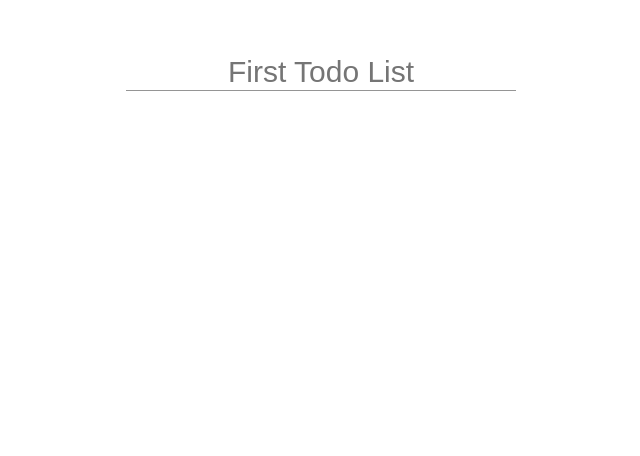
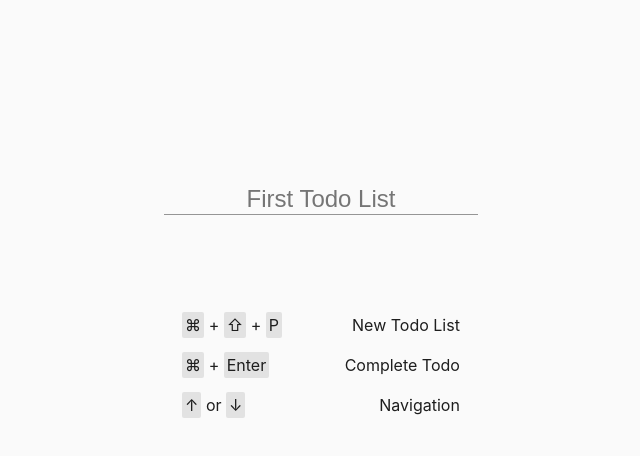
Before and after one commit to marcjulianschwarz/react-todo, a React (Create React App) app: page / in a window 1280 px wide. Shown: the part 328-784 px from the top of the page, without its empty margins (319-959 px from the left). Built offline with nearby package versions, Linux system fonts and the light colour scheme.

Commit message:
add dark mode and tutorial

```diff
--- a/src/App.tsx
+++ b/src/App.tsx
@@ -41,6 +41,38 @@ export default function App() {
             }
           }}
         ></input>
+        <div className="intro">
+          <div className="intro-row">
+            <div className="shortcut">
+              <span className="key">⌘</span>
+              <span> + </span>
+              <span className="key">⇧</span>
+              <span> + </span>
+              <span className="key">P</span>
+            </div>
+            <div className="description">New Todo List</div>
+          </div>
+          <div className="intro-row">
+            <div className="shortcut">
+              <span className="key">⌘</span>
+              <span> + </span>
+              <span className="key">Enter</span>
+            </div>
+            <div className="description">
+              <span>Complete Todo</span>
+            </div>
+          </div>
+          <div className="intro-row">
+            <div className="shortcut">
+              <span className="key">↑</span>
+              <span> or </span>
+              <span className="key">↓</span>
+            </div>
+            <div className="description">
+              <span>Navigation</span>
+            </div>
+          </div>
+        </div>
       </div>
     );
   }
--- a/src/TodoList.tsx
+++ b/src/TodoList.tsx
@@ -109,7 +109,6 @@ export default function TodoList(props: { title: string }) {
 
   return (
     <div className="todo-list">
-      <span>{currentPosition}</span>
       <span className={titleClassName}>
         {props.title} - {completedTodos.length} / {todos.length}
       </span>
--- a/src/TodoListItem.tsx
+++ b/src/TodoListItem.tsx
@@ -19,6 +19,7 @@ export function TodoListItem(props: TodoListItemProps) {
       <input
         type="text"
         className={className}
+        spellCheck={false}
         ref={(el: HTMLInputElement) => onInit(todo, el)}
         defaultValue={todo.title + (todo.completed ? " (completed)" : "")}
         onKeyDownCapture={(event: React.KeyboardEvent<HTMLInputElement>) => {
--- a/src/css/index.css
+++ b/src/css/index.css
@@ -1,21 +1,46 @@
+:root {
+  --strike-color: #cf4646;
+}
+@media (prefers-color-scheme: dark) {
+  :root {
+    --background-color: #1e1e1e;
+    --text-color: #f0f0f0;
+    --text-color-faint: #3a3a3a;
+    --faint: #262626;
+    --key-background-color: #3a3a3a;
+  }
+}
+@media (prefers-color-scheme: light) {
+  :root {
+    --background-color: #fafafa;
+    --text-color: #1e1e1e;
+    --text-color-faint: #959595;
+    --faint: #e2e2e2;
+    --key-background-color: #e2e2e2;
+  }
+}
 body {
   margin: 0;
   font-family: -apple-system, BlinkMacSystemFont, "Segoe UI", "Roboto", "Oxygen", "Ubuntu", "Cantarell", "Fira Sans", "Droid Sans", "Helvetica Neue", sans-serif;
   -webkit-font-smoothing: antialiased;
   -moz-osx-font-smoothing: grayscale;
+  background-color: var(--background-color);
 }
 code {
   font-family: source-code-pro, Menlo, Monaco, Consolas, "Courier New", monospace;
 }
 .todo-lists-container {
-  width: 100%;
+  max-width: 90%;
   display: flex;
   flex-direction: row;
   gap: 20px;
   justify-content: center;
+  margin: auto;
+  flex-wrap: wrap;
 }
 .todo-lists-container .todo-list {
   margin-top: 100px;
+  flex-grow: 1;
 }
 .todo-lists-container .todo-list .todo-list-title {
   color: #959595;
@@ -24,54 +49,79 @@ code {
 .todo-lists-container .todo-list ul {
   display: flex;
   flex-direction: column;
-  align-items: center;
   list-style: none;
   padding: 0;
   margin: 10px;
 }
 .todo-lists-container .todo-list ul li {
-  font-size: 30px;
   list-style: none;
 }
 hr {
   width: 100%;
-  border: 1px dashed #f0f0f0;
+  border: 1px dashed var(--faint);
 }
 hr.selected {
-  border-color: green;
+  border-color: var(--text-color-faint);
 }
 .text-box {
   border: 0px solid;
-  background-color: white;
-  font-size: 30px;
+  background-color: var(--background-color);
+  color: var(--text-color);
+  font-size: 24px;
   width: 100%;
+}
+.text-box.strike {
+  color: var(--text-color-faint);
+  text-decoration: line-through;
+  text-decoration-color: darkred;
+  transition: 0.35s;
 }
 .text-box:focus {
   outline: none;
-}
-.strike {
-  text-decoration: line-through;
-  text-decoration-color: darkred;
-  color: #e2e2e2;
-  transition: 0.35s;
 }
 .all-completed {
   color: darkseagreen !important;
 }
 .first-note-list-creation-container {
+  justify-content: center;
+  align-items: center;
   display: flex;
-  justify-content: center;
-  height: 100vh;
+  flex-direction: column;
+}
+.first-note-list-creation-container .intro {
+  margin-top: 100px;
+  display: flex;
+  flex-direction: column;
+  gap: 20px;
+}
+.first-note-list-creation-container .intro .intro-row {
+  display: flex;
+  flex-direction: row;
+  justify-content: space-between;
+  gap: 70px;
+}
+.first-note-list-creation-container .intro .intro-row .shortcut {
+  color: var(--text-color);
+}
+.first-note-list-creation-container .intro .intro-row .shortcut .key {
+  background-color: var(--key-background-color);
+  padding: 3px;
+  border-radius: 2px;
+  color: var(--text-color);
+}
+.first-note-list-creation-container .intro .intro-row .description {
+  color: var(--text-color);
 }
 .first-note-list-creation-container input {
-  font-size: 30px;
   height: max-content;
   width: max-content;
   border: 0px solid;
   border-bottom: #959595 solid 1px;
   text-align: center;
-  margin-top: auto;
-  margin-bottom: auto;
+  margin-top: 40%;
+  font-size: 24px;
+  background-color: var(--background-color);
+  color: var(--text-color);
 }
 .first-note-list-creation-container input:focus {
   outline: none;
--- a/src/css/index.less
+++ b/src/css/index.less
@@ -1,9 +1,30 @@
+:root {
+  --strike-color: #cf4646;
+
+  @media (prefers-color-scheme: dark) {
+    --background-color: #1e1e1e;
+    --text-color: #f0f0f0;
+    --text-color-faint: #3a3a3a;
+    --faint: #262626;
+    --key-background-color: #3a3a3a;
+  }
+
+  @media (prefers-color-scheme: light) {
+    --background-color: #fafafa;
+    --text-color: #1e1e1e;
+    --text-color-faint: #959595;
+    --faint: #e2e2e2;
+    --key-background-color: #e2e2e2;
+  }
+}
+
 body {
   margin: 0;
   font-family: -apple-system, BlinkMacSystemFont, "Segoe UI", "Roboto", "Oxygen", "Ubuntu", "Cantarell", "Fira Sans",
     "Droid Sans", "Helvetica Neue", sans-serif;
   -webkit-font-smoothing: antialiased;
   -moz-osx-font-smoothing: grayscale;
+  background-color: var(--background-color);
 }
 
 code {
@@ -11,14 +32,17 @@ code {
 }
 
 .todo-lists-container {
-  width: 100%;
+  max-width: 90%;
   display: flex;
   flex-direction: row;
   gap: 20px;
   justify-content: center;
+  margin: auto;
+  flex-wrap: wrap;
 
   .todo-list {
     margin-top: 100px;
+    flex-grow: 1;
 
     .todo-list-title {
       color: #959595;
@@ -28,13 +52,11 @@ code {
     ul {
       display: flex;
       flex-direction: column;
-      align-items: center;
       list-style: none;
       padding: 0;
       margin: 10px;
 
       li {
-        font-size: 30px;
         list-style: none;
       }
     }
@@ -43,29 +65,30 @@ code {
 
 hr {
   width: 100%;
-  border: 1px dashed #f0f0f0;
+  border: 1px dashed var(--faint);
 
   &.selected {
-    border-color: green;
+    border-color: var(--text-color-faint);
   }
 }
 
 .text-box {
   border: 0px solid;
-  background-color: white;
-  font-size: 30px;
+  background-color: var(--background-color);
+  color: var(--text-color);
+  font-size: 24px;
   width: 100%;
+
+  &.strike {
+    color: var(--text-color-faint);
+    text-decoration: line-through;
+    text-decoration-color: darkred;
+    transition: 0.35s;
+  }
 }
 
 .text-box:focus {
   outline: none;
-}
-
-.strike {
-  text-decoration: line-through;
-  text-decoration-color: darkred;
-  color: #e2e2e2;
-  transition: 0.35s;
 }
 
 .all-completed {
@@ -75,17 +98,50 @@ hr {
 .first-note-list-creation-container {
   display: flex;
   justify-content: center;
-  height: 100vh;
+  align-items: center;
+  display: flex;
+  flex-direction: column;
+
+  .intro {
+    margin-top: 100px;
+    //background-color: red;
+    display: flex;
+    flex-direction: column;
+    gap: 20px;
+
+    .intro-row {
+      display: flex;
+      flex-direction: row;
+      justify-content: space-between;
+      gap: 70px;
+
+      .shortcut {
+        .key {
+          background-color: var(--key-background-color);
+          padding: 3px;
+          border-radius: 2px;
+          color: var(--text-color);
+        }
+        color: var(--text-color);
+      }
+
+      .description {
+        color: var(--text-color);
+        // algin on right side
+      }
+    }
+  }
 
   input {
-    font-size: 30px;
     height: max-content;
     width: max-content;
     border: 0px solid;
     border-bottom: #959595 solid 1px;
     text-align: center;
-    margin-top: auto;
-    margin-bottom: auto;
+    margin-top: 40%;
+    font-size: 24px;
+    background-color: var(--background-color);
+    color: var(--text-color);
 
     &:focus {
       outline: none;
```
